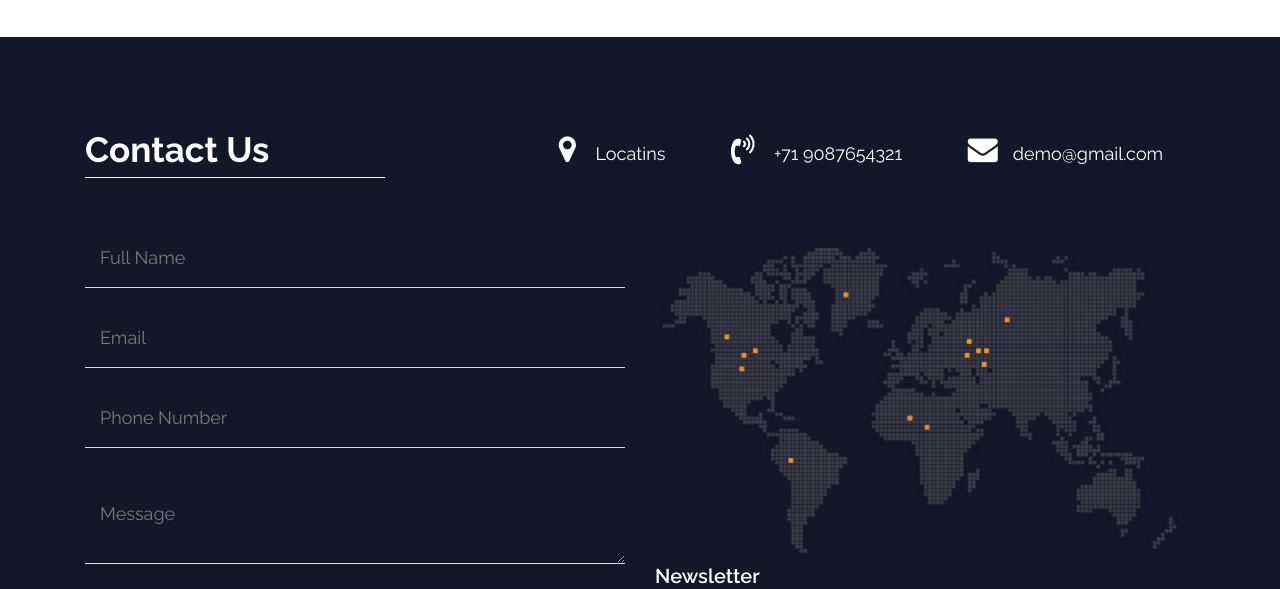
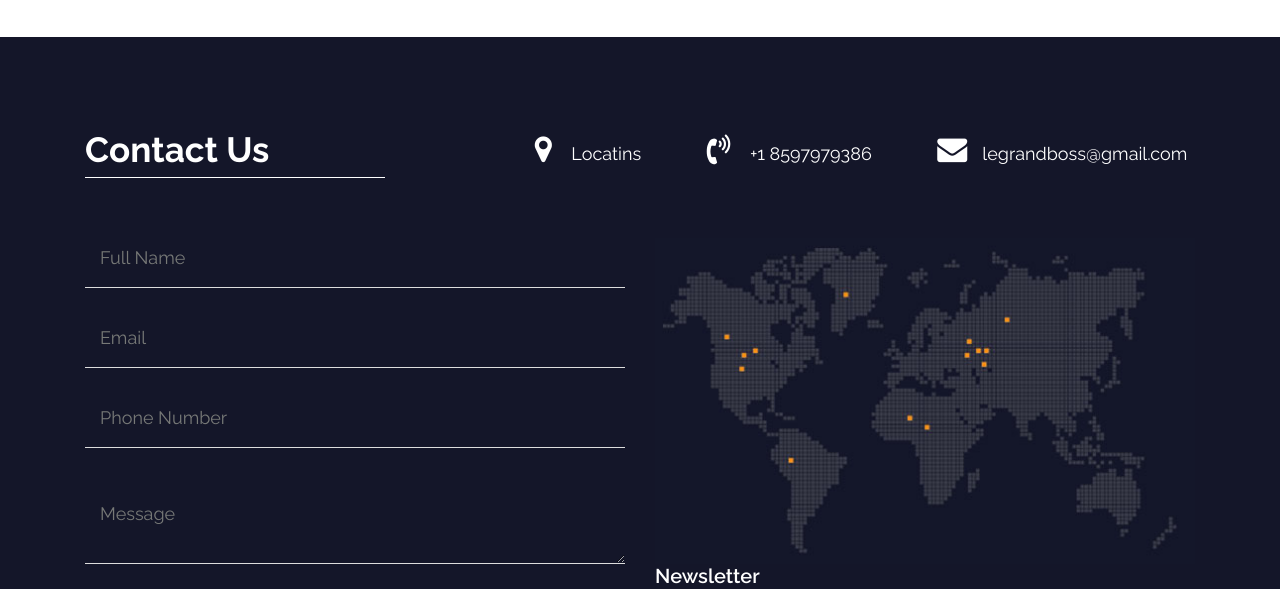
Before and after one commit to kemdjo/web-mechanic, a plain HTML site: page index.html in a window 1280 px wide. Shown: the part 3740-4329 px from the top of the page. Drawn offline with nearby package versions, Linux system fonts and the light colour scheme.

Commit message:
dev branch created

```diff
--- a/index.html
+++ b/index.html
@@ -149,7 +149,7 @@
                                  <h1>Welcome</h1>
                                  <span>car repair services</span>
                                  <p>It is a long established fact that a reader will be distracted by the readable content of a page when looking at its layout. The point of using Lorem Ipsum is that it has a more-or-less normal distribution of letters, </p>
-                                 <a href="#">More Info </a> <a href="#">Contact Us</a>
+                                 <a href="#">More Info </a> <a href="#">Contact Us Today</a>
                               </div>
                            </div>
                            <div class="col-md-6">
@@ -400,8 +400,8 @@
                   <div class="col-md-8">
                      <ul class="location_icon">
                         <li><a href="#"><i class="fa fa-map-marker" aria-hidden="true"></i></a> Locatins</li>
-                        <li><a href="#"><i class="fa fa-volume-control-phone" aria-hidden="true"></i></a> +71 9087654321</li>
-                        <li><a href="#"><i class="fa fa-envelope" aria-hidden="true"></i></a>demo@gmail.com</li>
+                        <li><a href="#"><i class="fa fa-volume-control-phone" aria-hidden="true"></i></a> +1 8597979386</li>
+                        <li><a href="#"><i class="fa fa-envelope" aria-hidden="true"></i></a>legrandboss@gmail.com</li>
                      </ul>
                   </div>
                   <div class="col-md-6">
```
Also changed, not shown: 1 other file.
